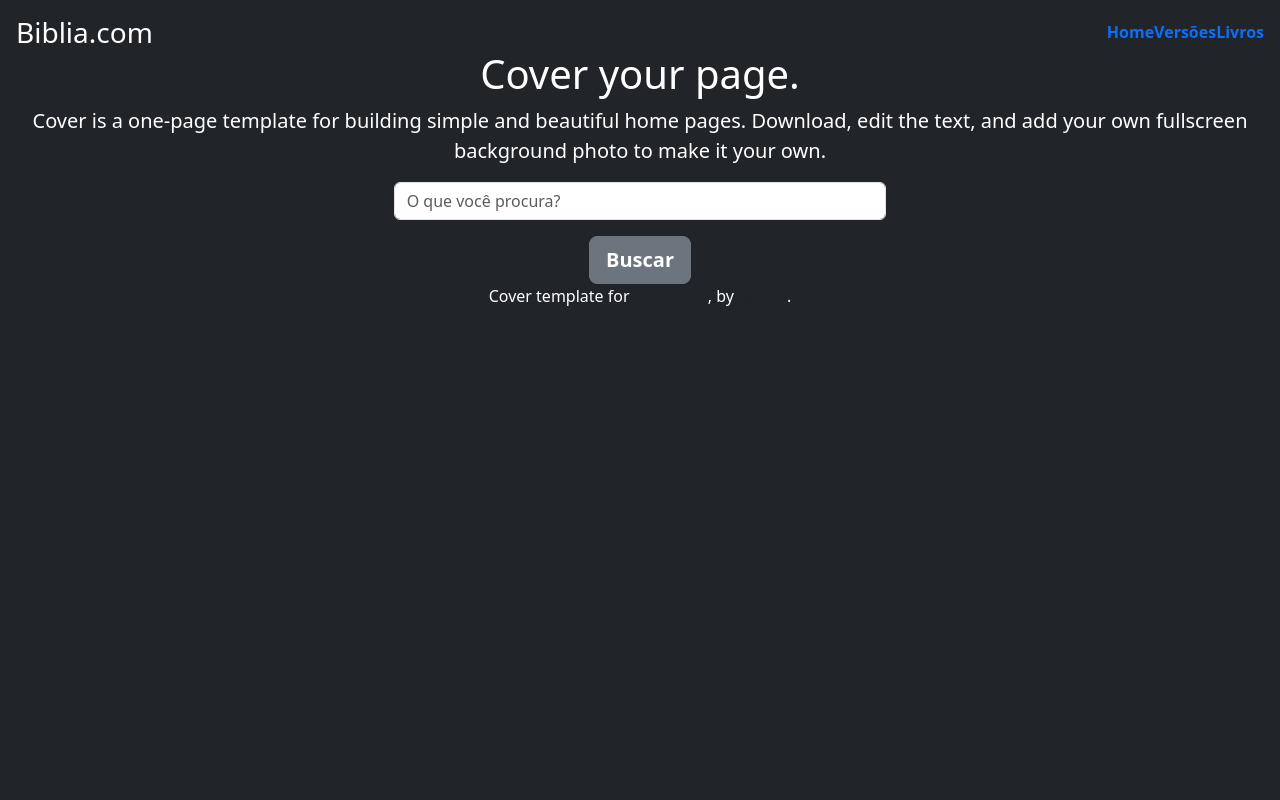
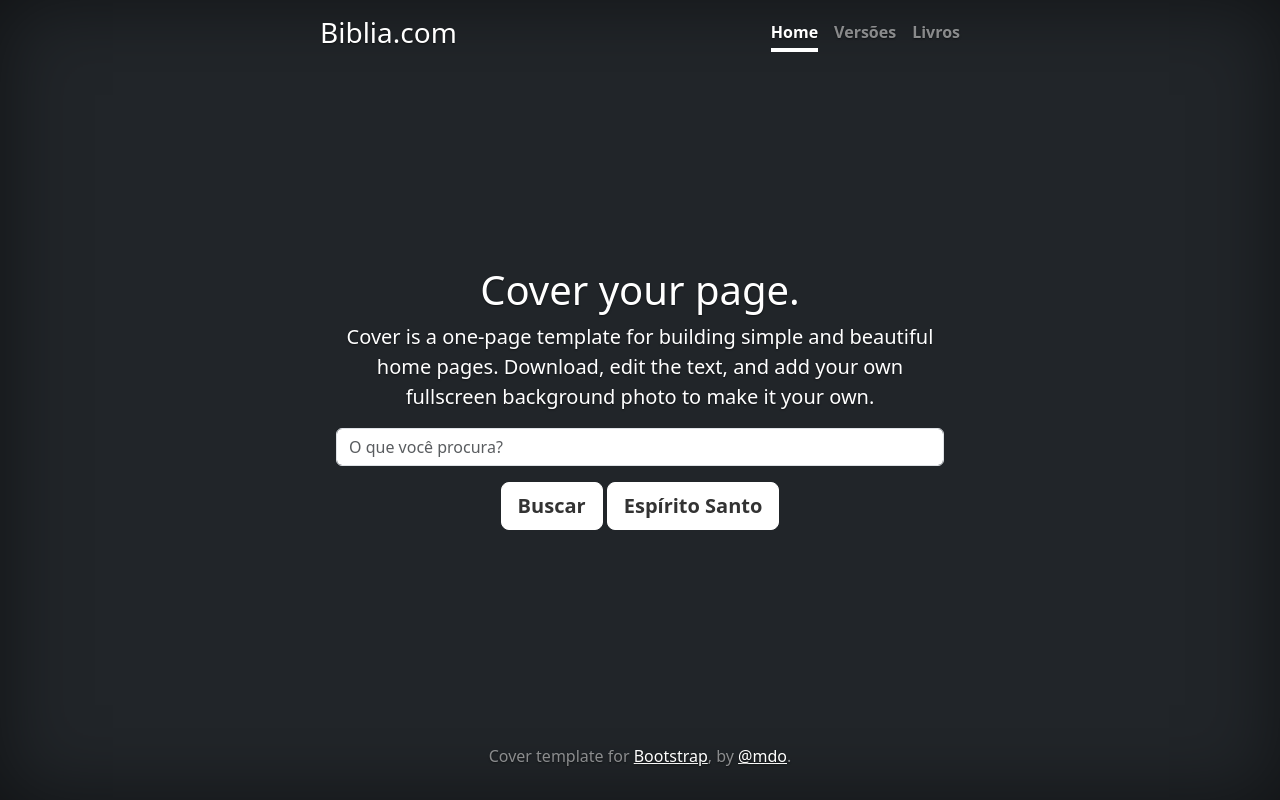
Before and after one commit to wesinalves/bible-api, a Django app: page /app/ in a window 1280 px wide. Run offline with Django 4.2, Linux system fonts and the light colour scheme; some libraries are stand-ins or nearby versions.

Commit message:
update cover page

```diff
--- a/templates/base.html
+++ b/templates/base.html
@@ -15,9 +15,64 @@
 
     <title>A Bíblia Sagrada</title>
 
+    <style>
+        /*
+        * Globals
+        */
+
+
+        /* Custom default button */
+        .btn-secondary,
+        .btn-secondary:hover,
+        .btn-secondary:focus {
+            color: #333;
+            text-shadow: none; /* Prevent inheritance from `body` */
+        }
+
+
+        /*
+        * Base structure
+        */
+
+        body {
+            text-shadow: 0 .05rem .1rem rgba(0, 0, 0, .5);
+            box-shadow: inset 0 0 5rem rgba(0, 0, 0, .5);
+        }
+
+        .cover-container {
+            max-width: 42em;
+        }
+
+
+        /*
+        * Header
+        */
+
+        .nav-masthead .nav-link {
+            color: rgba(255, 255, 255, .5);
+            border-bottom: .25rem solid transparent;
+        }
+
+        .nav-masthead .nav-link:hover,
+        .nav-masthead .nav-link:focus {
+            border-bottom-color: rgba(255, 255, 255, .25);
+        }
+
+        .nav-masthead .nav-link + .nav-link {
+            margin-left: 1rem;
+        }
+
+        .nav-masthead .active {
+            color: #fff;
+            border-bottom-color: #fff;
+        }
+
+
+    </style>
+
 
 </head>
-<body class="d-flex h-100 text-center text-bg-dark">
+<body class="d-flex vh-100 text-center text-bg-dark">
     {% block content %}
 
     {% endblock content %}
--- a/webapp/templates/index.html
+++ b/webapp/templates/index.html
@@ -17,16 +17,17 @@
     <main class="px-3">
       <h1>Cover your page.</h1>
       <p class="lead">Cover is a one-page template for building simple and beautiful home pages. Download, edit the text, and add your own fullscreen background photo to make it your own.</p>
-      <div class="row justify-content-center">
-        <div class="mb-3 col-sm-5">
-          <input type="text" class="form-control" placeholder="O que você procura?" aria-label="Username" aria-describedby="basic-addon1">
-        </div>
+      <div class="input-group mb-3 w-70 mx-auto">
+        <input type="text" class="form-control" placeholder="O que você procura?" aria-label="Username" aria-describedby="basic-addon1">
       </div>
-      <a href="#" class="btn btn-lg btn-secondary fw-bold">Buscar</a>
+        <a href="#" class="btn btn-lg btn-secondary fw-bold border-white bg-white">Buscar</a>
+        <a href="#" class="btn btn-lg btn-secondary fw-bold border-white bg-white">Espírito Santo</a>
+
+
     </main>
 
-    <footer class="mt-auto text-50">
-      <p>Cover template for <a href="https://getbootstrap.com/" class="text-dark">Bootstrap</a>, by <a href="https://twitter.com/mdo" class="text-dark">@mdo</a>.</p>
+    <footer class="mt-auto text-white-50">
+      <p>Cover template for <a href="https://getbootstrap.com/" class="text-white">Bootstrap</a>, by <a href="https://twitter.com/mdo" class="text-white">@mdo</a>.</p>
     </footer>
   </div>
 
```
